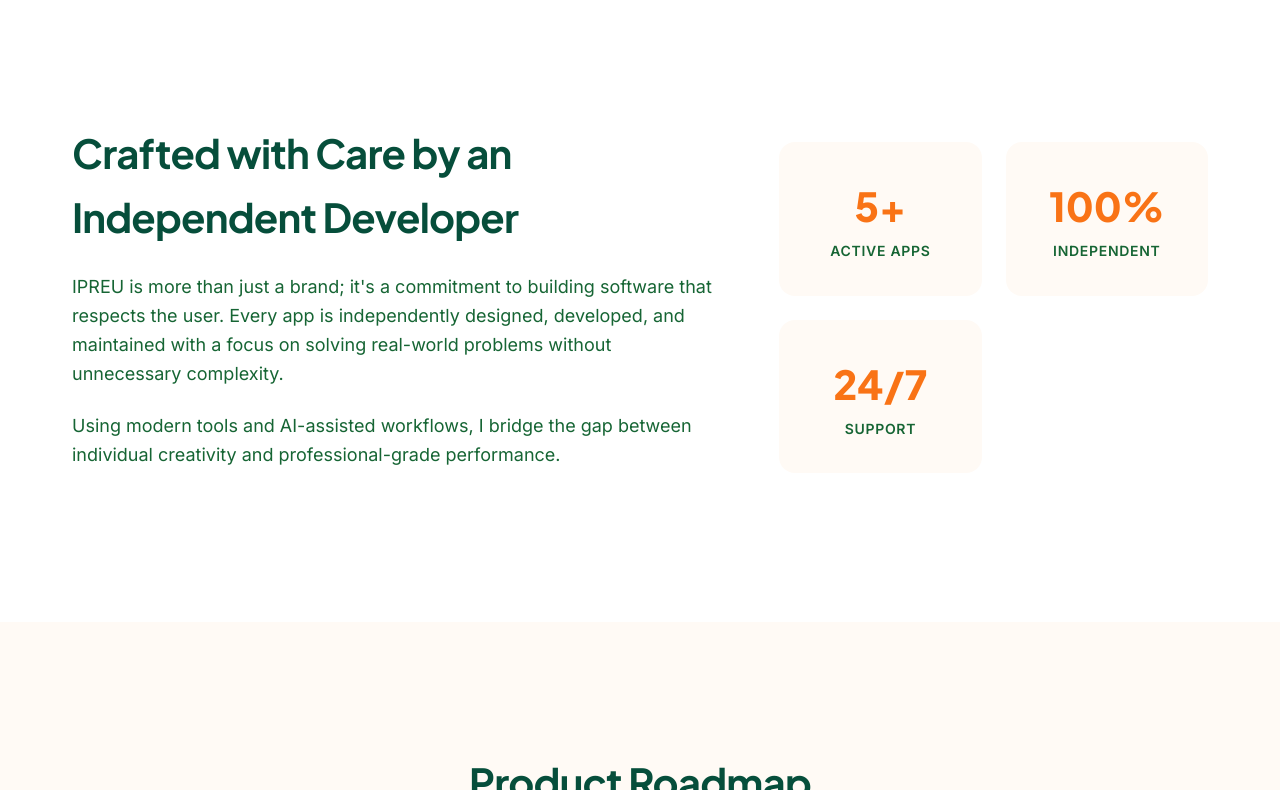
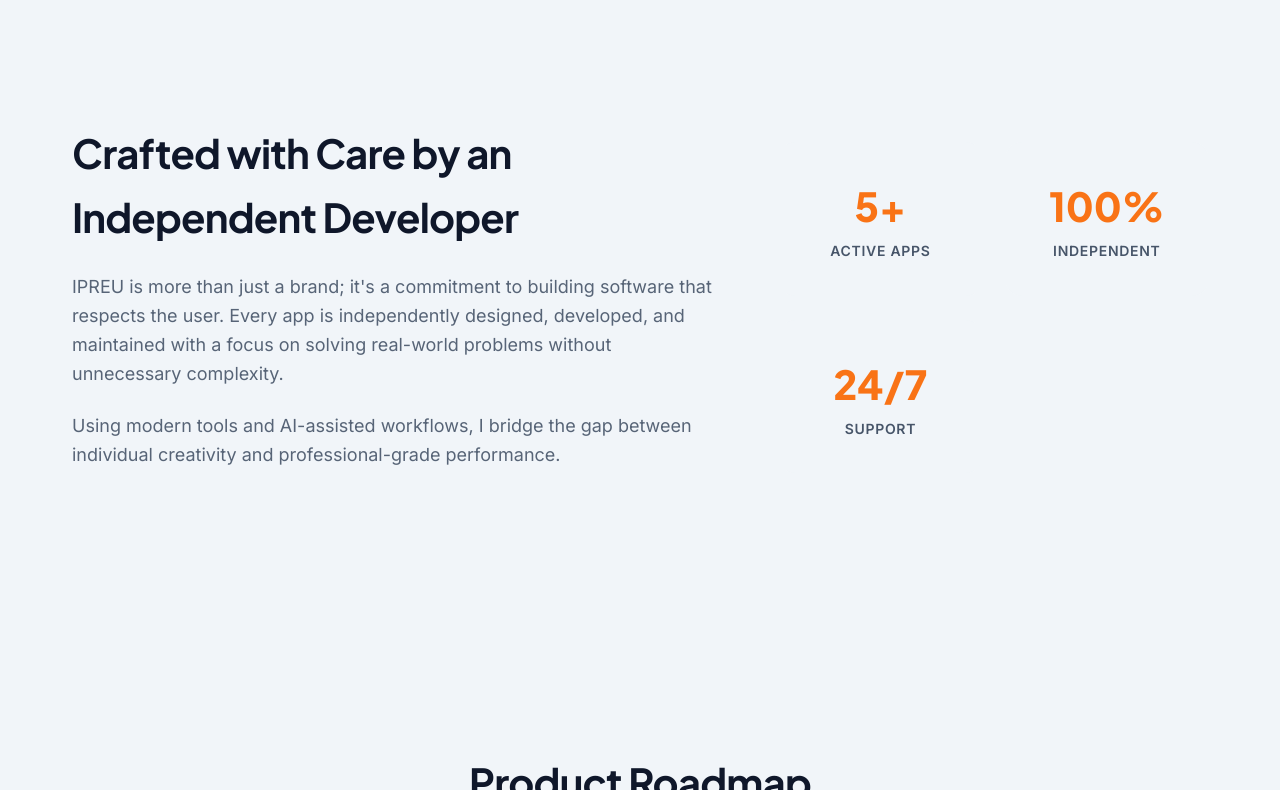
Before and after one commit to preetiatri/ipreu.co.in, a plain HTML site: page index.html in a window 1280 px wide. Shown: the part 2010-2800 px from the top of the page. Drawn offline with Linux system fonts and the light colour scheme.

Commit message:
Update style.css

```diff
--- a/style.css
+++ b/style.css
@@ -6,41 +6,42 @@
     /* Royal Green (Secondary) */
     --secondary-soft: #F0FDF4;
     --accent: #F59E0B;
-    --bg: #FFFAF5;
-    /* Tinted white */
-    --surface: rgba(255, 255, 255, 0.8);
-    --text-main: #064E3B;
-    /* Deep Emerald (Maximum Legibility) */
-    --text-muted: #166534;
-    /* Medium Emerald */
-    --border: #FED7AA;
-    /* Soft Orange Border */
-    --nav-bg: rgba(255, 250, 245, 0.8);
+    --bg: #F1F5F9;
+    /* Grounded Professional Slate Base */
+    --surface: rgba(255, 255, 255, 0.95);
+    --text-main: #0F172A;
+    /* Deep Slate/Charcoal for Maximum Contrast */
+    --text-muted: #475569;
+    /* Medium Slate for readable subtext */
+    --border: #E2E8F0;
+    --nav-bg: rgba(241, 245, 249, 0.9);
     --radius-lg: 24px;
     --radius-md: 16px;
-    --shadow: 0 10px 15px -3px rgba(249, 115, 22, 0.05), 0 4px 6px -4px rgba(249, 115, 22, 0.05);
-    --shadow-hover: 0 20px 25px -5px rgba(249, 115, 22, 0.1), 0 10px 10px -5px rgba(249, 115, 22, 0.1);
-    --grid-color: rgba(249, 115, 22, 0.05);
+    --shadow: 0 10px 15px -3px rgba(15, 23, 42, 0.05), 0 4px 6px -4px rgba(15, 23, 42, 0.05);
+    --shadow-hover: 0 20px 25px -5px rgba(15, 23, 42, 0.1), 0 10px 10px -5px rgba(15, 23, 42, 0.1);
+    --grid-color: rgba(15, 23, 42, 0.03);
 }
+
 
 
 
 @media (prefers-color-scheme: dark) {
     :root {
-        --bg: #1C0D02;
-        /* Deep Chocolate/Orange Black */
-        --surface: rgba(43, 21, 5, 0.4);
-        --text-main: #F0FDF4;
-        /* Light Green Text */
-        --text-muted: #BBF7D0;
-        --border: rgba(249, 115, 22, 0.2);
-        --nav-bg: rgba(28, 13, 2, 0.8);
-        --primary-soft: rgba(249, 115, 22, 0.2);
+        --bg: #0F172A;
+        /* Solid Deep Slate Black */
+        --surface: rgba(30, 41, 59, 0.5);
+        --text-main: #F8FAFC;
+        /* Ultra Light Gray for dark mode readability */
+        --text-muted: #94A3B8;
+        --border: rgba(255, 255, 255, 0.1);
+        --nav-bg: rgba(15, 23, 42, 0.93);
+        --primary-soft: rgba(249, 115, 22, 0.15);
         --secondary-soft: rgba(21, 128, 61, 0.1);
         --shadow: 0 10px 15px -3px rgba(0, 0, 0, 0.5);
-        --grid-color: rgba(255, 255, 255, 0.03);
+        --grid-color: rgba(255, 255, 255, 0.02);
     }
 }
+
 
 
 
@@ -520,8 +521,10 @@ nav a:hover {
 /* About Section */
 .about-section {
     padding: 8rem 0;
-    background: white;
+    background: var(--bg);
+    /* Use theme background instead of white */
 }
+
 
 .about-grid {
     display: grid;
@@ -533,13 +536,17 @@ nav a:hover {
 .about-content h2 {
     font-size: 2.5rem;
     margin-bottom: 1.5rem;
+    color: var(--text-main);
 }
 
 .about-content p {
     color: var(--text-muted);
     font-size: 1.125rem;
     margin-bottom: 1.5rem;
+    opacity: 0.9;
+    /* Slight softening for long text on slate */
 }
+
 
 .about-stats {
     display: grid;
@@ -576,11 +583,13 @@ nav a:hover {
 }
 
 .support-card {
-    background: white;
+    background: var(--surface);
+    /* Use surface variable */
     padding: 4rem;
     border-radius: var(--radius-lg);
     text-align: center;
     border: 1px solid var(--border);
+
     max-width: 800px;
     margin: 0 auto;
 }
@@ -694,7 +703,9 @@ nav a:hover {
     left: 0;
     width: 100%;
     height: 100%;
-    background: rgba(5, 46, 22, 0.4);
+    background: rgba(15, 23, 42, 0.6);
+    /* Use High Contrast Slate for overlay */
+
     backdrop-filter: blur(8px);
     z-index: 2000;
 
```
